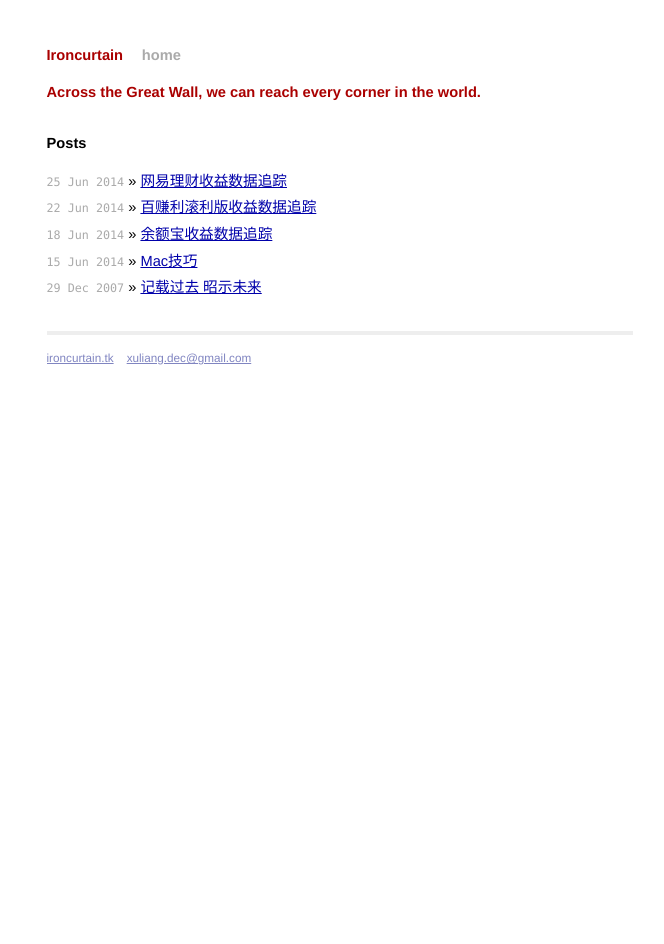
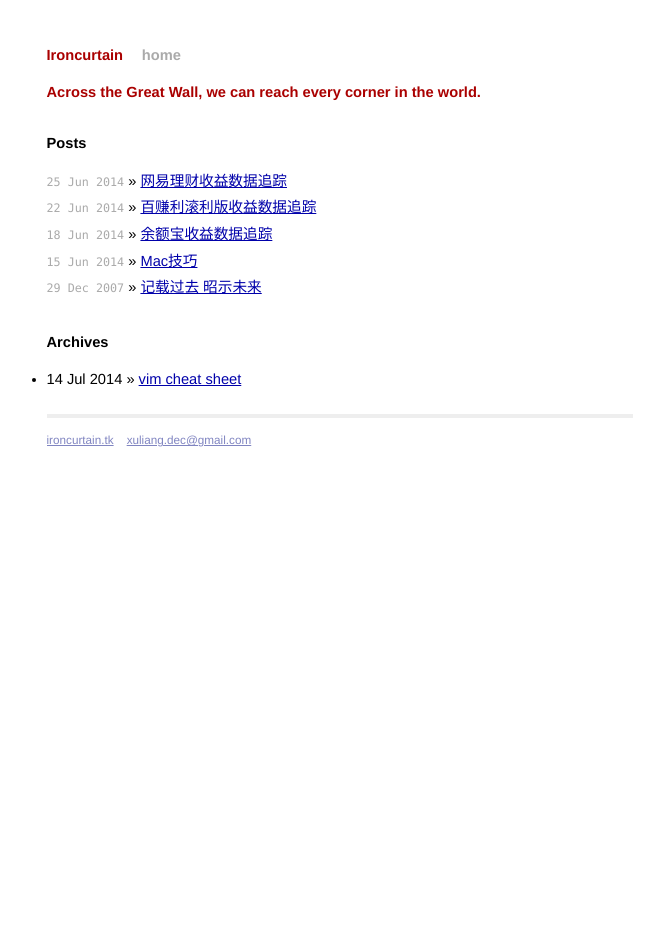
Before and after one commit to liangxu/blog, a Jekyll site: the page built from index.html, in a window 1280 px wide. Shown: the whole page, without its empty margins (300-964 px from the left). Built offline with Jekyll 4.4.1, drawn with Linux system fonts in a browser that asks for light colours; Markdown is read by kramdown in place of the engine named in the settings.

Commit message:
add vim cheat sheet

```diff
--- a/index.html
+++ b/index.html
@@ -12,4 +12,8 @@ keywords: ironcurtain
       <li><span>{{ post.date | date_to_string }}</span> &raquo; <a href="{{ post.url }}">{{ post.title }}</a></li>
     {% endfor %}
   </ul>
+  <h1>Archives</h1>
+  <ul class="post">
+    <li><span>14 Jul 2014</span> &raquo; <a href="playground/vim-cheat-sheet-en.pdf">vim cheat sheet</a></li>
+  </ul>
 </div>
```
Also changed, not shown: 1 other file.
